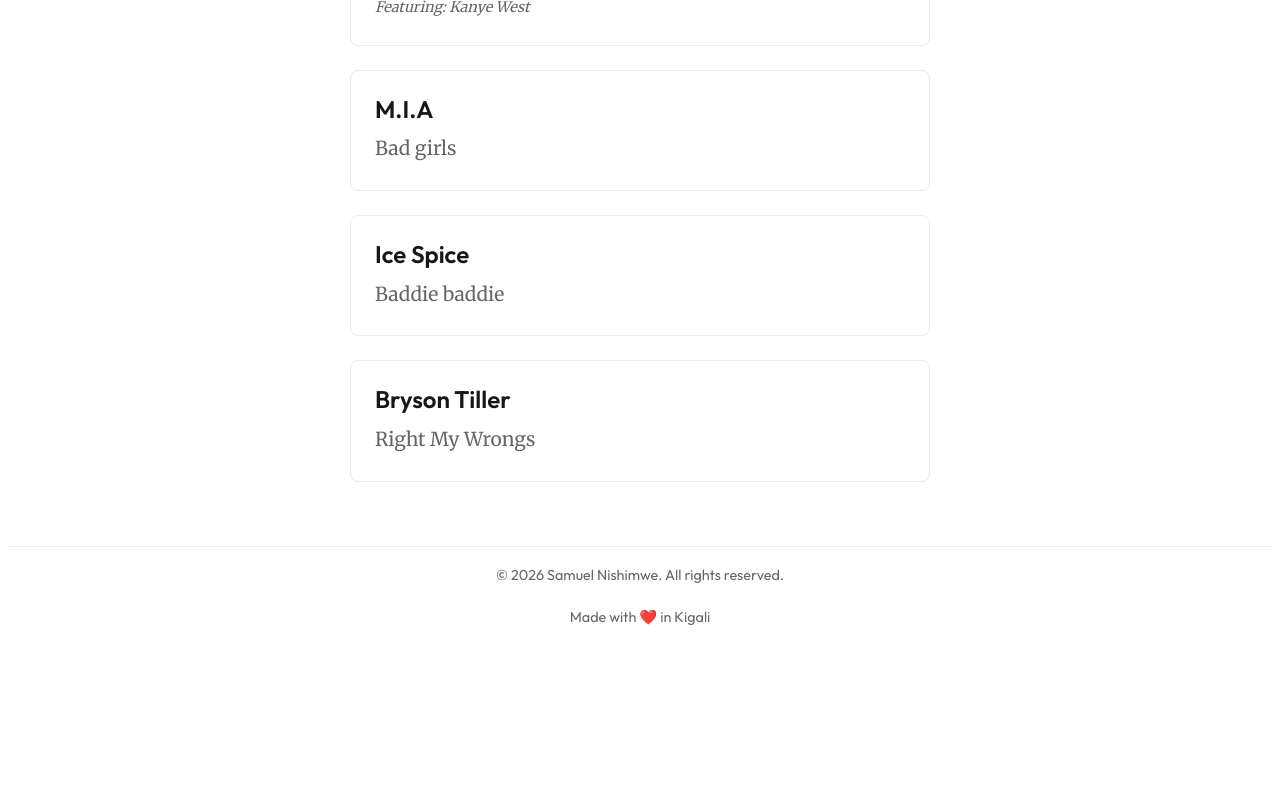
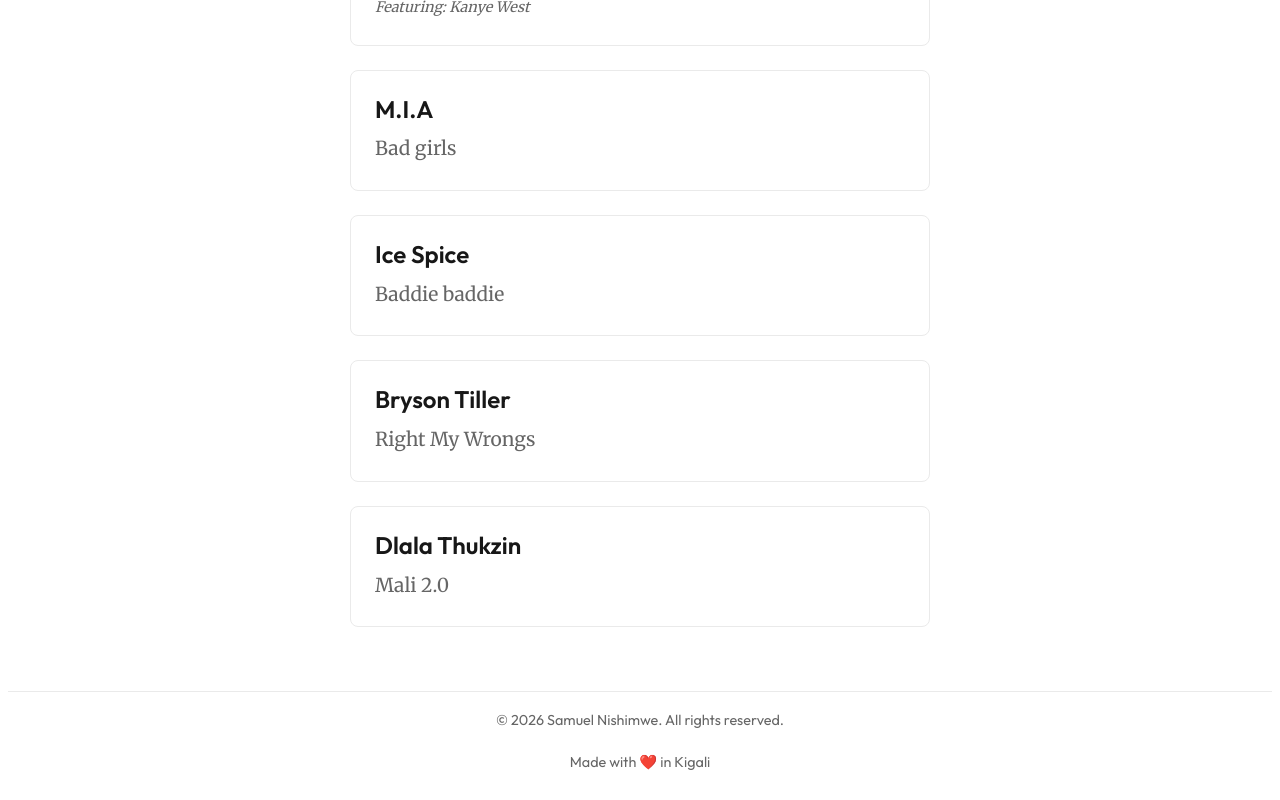
Before and after one commit to ceelogre/presence, a Next.js app: page /blog/favorites/music in a window 1280 px wide. Shown: the part 5236-6036 px from the top of the page. Before the commit the page ends 5891 px from the top, so only its background shows below. Built offline with nearby package versions, Linux system fonts and the light colour scheme.

Commit message:
feat: add dlala (#180)

```diff
--- a/src/app/blog/favorites/music/music.tsx
+++ b/src/app/blog/favorites/music/music.tsx
@@ -167,6 +167,10 @@ export default function FavoriteMusic() {
         {
             artist: "Bryson Tiller",
             song: "Right My Wrongs"
+        },
+        {
+            artist: "Dlala Thukzin",
+            song: "Mali 2.0"
         }
     ]
 
```
